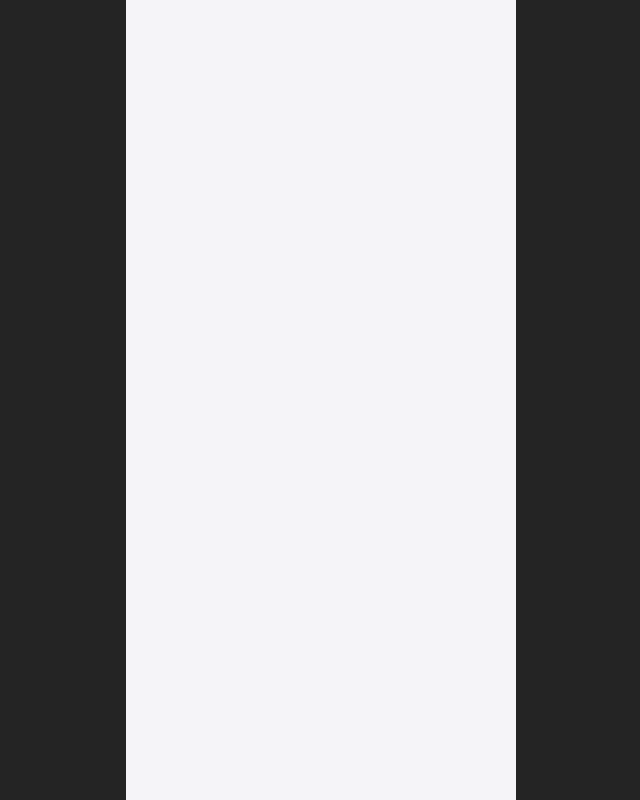
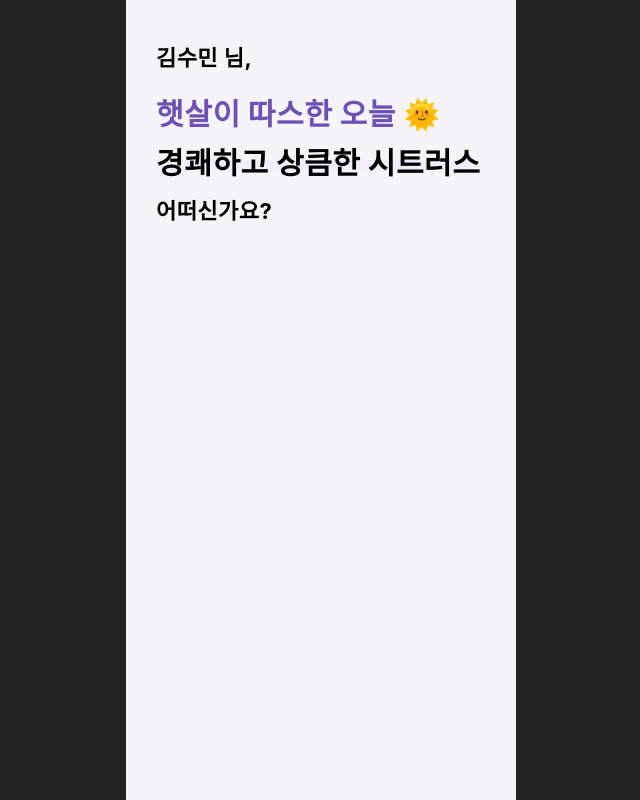
Before and after one commit to tjdwnsmm/decalcomanie, a React (Vite) app in the folder client/: page / in a window 1280 px wide. Before the commit this address had no page. Shown: the whole page, without its empty margins (319-959 px from the left). Built offline with nearby package versions, Linux system fonts and the light colour scheme; a web font is replaced by a local one.

Commit message:
[S09P12A708-275 #14] feat: 메인텍스트, 날씨 텍스트, 추천 향수 텍스트 부분 구현
서랍에 담은 향수가 있을 경우

```diff
--- /dev/null
+++ b/client/src/components/Main/MainRecommend.tsx
@@ -0,0 +1,67 @@
+import { styled } from 'styled-components';
+import { MarginFrame } from '../../style';
+
+const UserInfo = {
+  name: '김수민',
+  weather: 0,
+  scent: 0,
+};
+
+const weatherTitle = ['햇살이 따스한 오늘 🌞'];
+
+const scentTitle = ['경쾌하고 상큼한 시트러스'];
+
+const MainRecommend = () => {
+  return (
+    <MarginFrame margin="0 30px 0">
+      <UserName>{UserInfo.name} 님,</UserName>
+      <WeatherInfo>{weatherTitle[UserInfo.weather]}</WeatherInfo>
+      <ScentInfo>
+        <AccentText>{scentTitle[UserInfo.scent]}</AccentText>
+        어떠신가요?
+      </ScentInfo>
+    </MarginFrame>
+  );
+};
+
+export default MainRecommend;
+
+const UserName = styled.div`
+  display: flex;
+  margin-top: 40px;
+  font-size: 22px;
+  font-weight: 700;
+  letter-spacing: 0.44px;
+`;
+
+const WeatherInfo = styled.div`
+  margin-top: 18px;
+  color: var(--primary-color);
+  font-size: 30px;
+  font-weight: 800;
+  letter-spacing: 0.6px;
+`;
+const ScentInfo = styled.div`
+  margin-top: 5px;
+  font-size: 22px;
+  font-weight: 700;
+  letter-spacing: 0.44px;
+`;
+
+const AccentText = styled.div`
+  font-size: 30px;
+  font-weight: 800;
+  letter-spacing: 0.6px;
+  margin-bottom: 10px;
+  &:after {
+    content: '';
+    position: absolute;
+    left: 30px;
+    width: 80%;
+    height: 10px;
+    background-color: var(--secondary-color);
+    top: 160px;
+    z-index: -1;
+    border-radius: 10px;
+  }
+`;
--- /dev/null
+++ b/client/src/pages/MainPage/MainPage.tsx
@@ -0,0 +1,21 @@
+import { useState } from 'react';
+import { Main } from '../../style';
+import MainRecommend from '../../components/Main/MainRecommend';
+
+const MainPage = () => {
+  const [isDrawer, setDrawer] = useState(true);
+
+  return (
+    <Main>
+      {isDrawer ? (
+        <>
+          <MainRecommend />
+        </>
+      ) : (
+        <></>
+      )}
+    </Main>
+  );
+};
+
+export default MainPage;
--- a/client/src/router/Router.tsx
+++ b/client/src/router/Router.tsx
@@ -8,11 +8,13 @@ import PostDetail from '../pages/PostDetailPage/PostDetail';
 import { MyDrawerPage } from '../pages/DrawerPage/MyDrawerPage';
 import FollowList from '../pages/MyPage/FollowList';
 import Post from '../pages/PostPages/Post';
+import MainPage from '../pages/MainPage/MainPage';
 
 export default function Router() {
   return (
     <BrowserRouter>
       <Routes>
+        <Route path="/" element={<MainPage />}></Route>
         <Route path="/main-feed" element={<MainFeed />}></Route>
         <Route path="/perfume-feed" element={<PerfumeFeed />}></Route>
         <Route path="/search" element={<SearchTabPage />}></Route>
```
